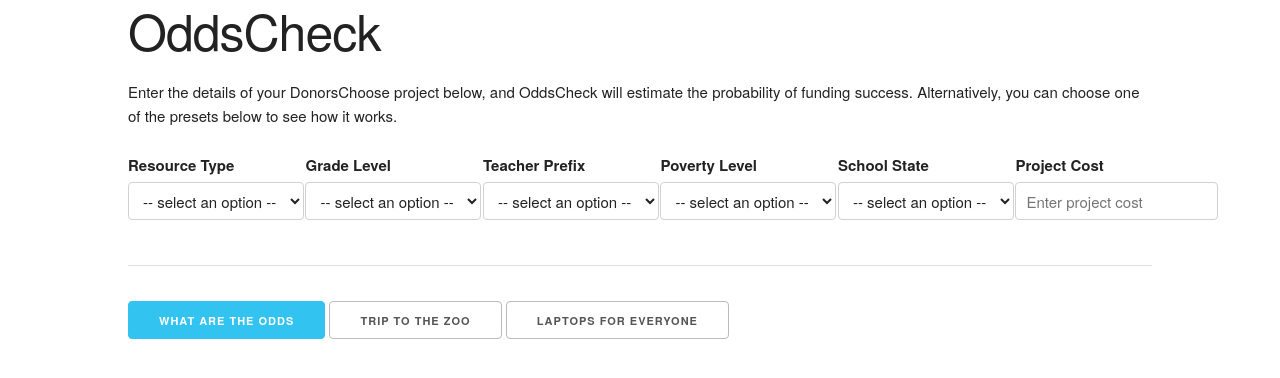
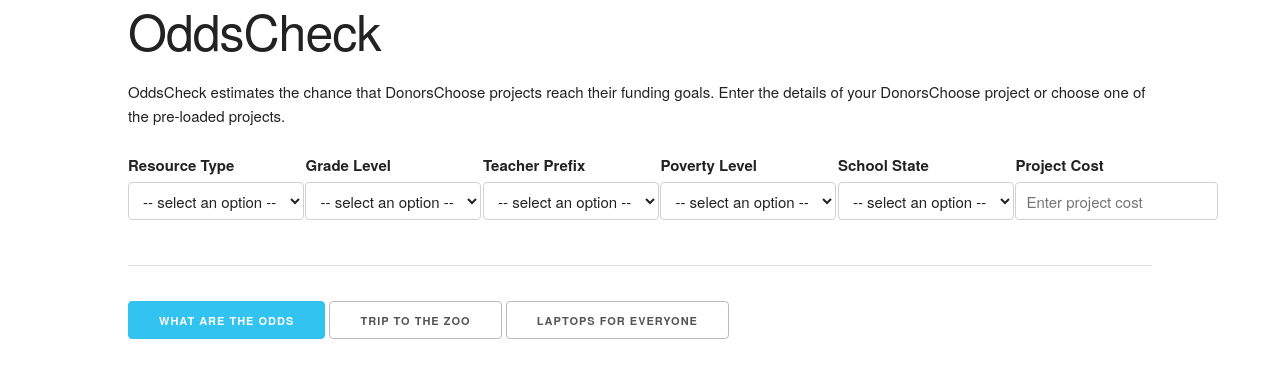
Before and after one commit to mattcbowers/oddscheck, a Python web app: template application/flaskexample/templates/go.html in a window 1280 px wide. Shown: the top 378 px of the page. Run offline with Jinja, Linux system fonts and the light colour scheme; the template is opened without the code that fills it, so the values that code supplies are empty.

Commit message:
Changed tag line under the title.

```diff
--- a/application/flaskexample/templates/master.html
+++ b/application/flaskexample/templates/master.html
@@ -19,10 +19,11 @@
       <!-- .container is main centered wrapper -->
       <div class="container u-max-full-width">
         <h1>OddsCheck</h1>
-        <p>Enter the details of your DonorsChoose project below,
-        and OddsCheck will estimate the probability of funding success.
-        Alternatively, you can choose one of the presets below
-        to see how it works.</p>
+        <p>
+        OddsCheck estimates the chance that DonorsChoose
+        projects reach their funding goals.
+        Enter the details of your DonorsChoose project
+        or choose one of the pre-loaded projects.
         <form method="post">
           <div class="row">
           <div class="two columns">
```
